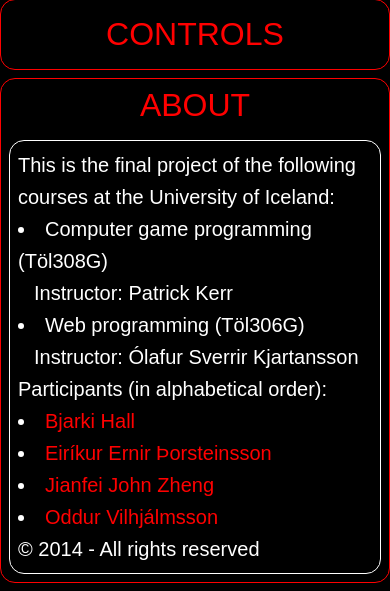
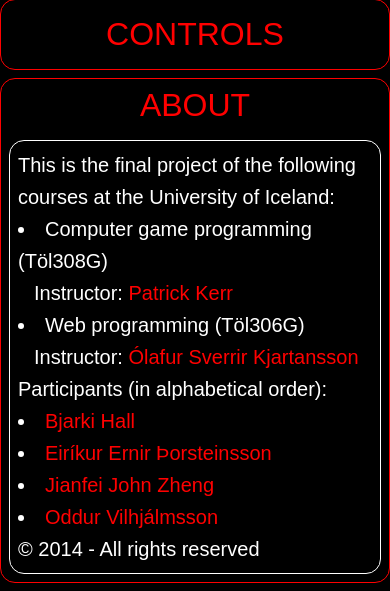
Before and after one commit to Ernir/robotron, a PHP site: page / in a window 390 px wide, after a click on "About". Shown: the part 744-1335 px from the top of the page. Run offline with PHP 8.4, Linux system fonts and the light colour scheme; some libraries are stand-ins or nearby versions.

Commit message:
cleaning up php, css edits

```diff
--- a/phplogic/highscores.class.php
+++ b/phplogic/highscores.class.php
@@ -21,29 +21,57 @@ class Highscores {
 	}
 
 	public function Insert($name, $score) {
+		//Prevent injection.
 		$name = strip_tags($name);
 		$score = strip_tags($score);
-		$query = $this->pdo->prepare("INSERT INTO highscores (name, score) VALUES (:name, :score)");
+
+		//Insert values
+		$query = $this->pdo->prepare(
+			"INSERT INTO highscores (name, score)
+			VALUES (:name, :score)"
+		);
 		$result = $query->execute(array('name' => $name, 'score' => $score));
 
-		$query = $this->pdo->prepare("SELECT id, name, score FROM highscores");
+		//If the table has more than 10 rows, delete the one with the lowest score
+		$query = $this->pdo->prepare(
+			"SELECT id, name, score
+			FROM highscores"
+		);
 		$result = $query->execute();
-		$size = $query->fetchAll(PDO::FETCH_ASSOC);
-		if (sizeof($size) > 10) {
-			$query = $this->pdo->prepare("DELETE FROM highscores WHERE id=(SELECT MAX(id) FROM highscores WHERE score=(SELECT MIN(score) FROM highscores))");
+		$data = $query->fetchAll(PDO::FETCH_ASSOC);
+		if (sizeof($data) > 10) {
+			$query = $this->pdo->prepare(
+				"DELETE FROM highscores
+				WHERE id=(
+					SELECT MAX(id)
+					FROM highscores
+					WHERE score=(
+						SELECT MIN(score)
+						FROM highscores
+					)
+				)"
+			);
 			$query->execute();
 		}
 	}
 
 	public function ShowHighscores() {
-		$query = $this->pdo->prepare("SELECT id, name, score FROM highscores ORDER BY score DESC LIMIT 10");
+		//Fetch the data in right order
+		$query = $this->pdo->prepare(
+			"SELECT id, name, score
+			FROM highscores
+			ORDER BY score
+			DESC LIMIT 10"
+		);
 		$result = $query->execute();
-		if (!$result) { return array(); }
+
+		//Return if it is failing
+		if (!$result) {return;}
 		$data = $query->fetchAll(PDO::FETCH_ASSOC);
-		if (!$data) { return array(); }
+		if (!$data) {return;}
 
+		//Put the data in the result array as induvidual highscores.
 		$results = array();
-
 		foreach ($data as $row) {
 			$hs = new Highscore();
 			$hs->id = $row['id'];
@@ -53,6 +81,7 @@ class Highscores {
 			$results[] = $hs;
 		}
 
+		//Output it to the output div.
 		if(isset($results)): ?>
 
 			<section class="highscore">
@@ -69,11 +98,5 @@ class Highscores {
 			</section>
 
 		<?php endif;
-
-		$this->results = $results;
-		return $results;
 	}
-
-	public function Total() { return sizeof($this->results); }
-	public function Results() { return $this->results; }
 }
--- a/phplogic/savescore.php
+++ b/phplogic/savescore.php
@@ -7,7 +7,7 @@ $results = array();
 if ($method === 'POST') {
 	if (isset($_GET['name']) && isset($_GET['score'])) {
 		$highscores->Insert($_GET['name'], $_GET['score']);
-		$results = $highscores->ShowHighScores();
+		$highscores->ShowHighScores();
 	}
 }
 ?>
--- a/views/main.php
+++ b/views/main.php
@@ -1,10 +1,9 @@
 
 		<main>
 			<div id="output">
-
 			<?php
 				$highscores = new Highscores(new PDO('sqlite:phplogic/highscores.db'));
-				$results = $highscores->ShowHighscores();
+				$highscores->ShowHighscores();
 			?>
 
 			</div>
--- a/views/style.css
+++ b/views/style.css
@@ -39,18 +39,24 @@ nav ul li a:hover {color: white; background: red;}
 footer {background: black;}
 footer article {margin: 0.5rem;}
 footer .instructor {margin-left: 1rem;}
-footer .iName {position: relative; -webkit-animation: iAnim 2s 2s 2; animation: iAnim 2s 2s 2;}
-@-webkit-keyframes iAnim {0% {color:white; left:0;} 50% {color:red; left:5rem;} 100% {color:white; left:0;}}
-@keyframes iAnim {0% {color:white; left:0;} 50% {color:red; left:5rem;} 100% {color:white; left:0;}}
+footer .iName {position: relative; -webkit-animation: iAnim 4s infinite; animation: iAnim 4s infinite;}
+/*Using the CSS3 animations (and prefix) for showing off, thanks for the semester! :)*/
+@-webkit-keyframes iAnim {0% {color:white; left:0;} 25% {color:red; left:2rem;} 50% {color:white; left:0;}}
+@keyframes iAnim {0% {color:white; left:0;} 25% {color:red; left:2rem;} 50% {color:white; left:0;}}
 
 /*Media queries*/
 @media only screen and (max-width: 1236px) {
-	.wrapper {padding-top: 2.5rem;} /*Push the sites content down.*/
+	.wrapper {padding-top: 2.5rem;} /*Push the site's content down.*/
 	nav {top: 0; left: 0; width: 100%; background: black;}
 	nav ul {border: none; overflow: none;}
 	nav ul li {display: inline;}
 	nav ul li a {display: inline-block; overflow: hidden; float: left; width: 20%; background: #2b0628; padding: 0 0.25rem;}
-	footer .iName {animation: none; x-webkit-animation: none;}
+}
+
+@media only screen and (max-width: 450px) {
+	footer .iName {position: relative; -webkit-animation: noAnim 2s infinite; animation: noAnim 2s infinite; color: red;}
+	@-webkit-keyframes noAnim {0% {} 100% {}}
+	@keyframes noAnim {0% {} 100% {}}
 }
 
 @media only screen and (max-width: 600px), (max-device-width : 400px) {
```
